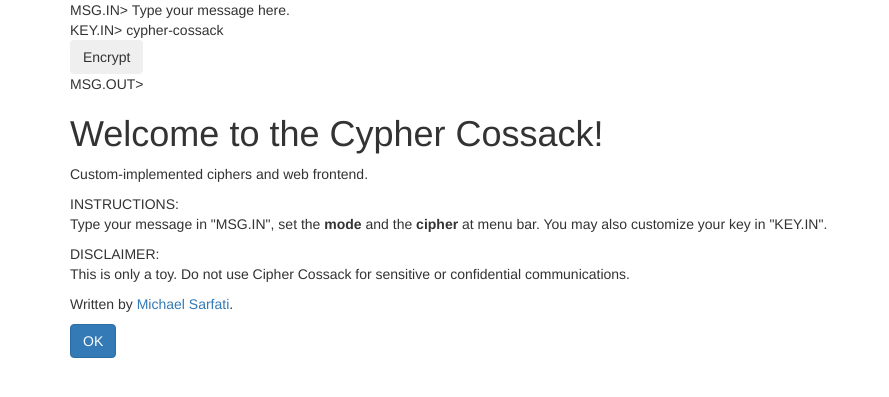
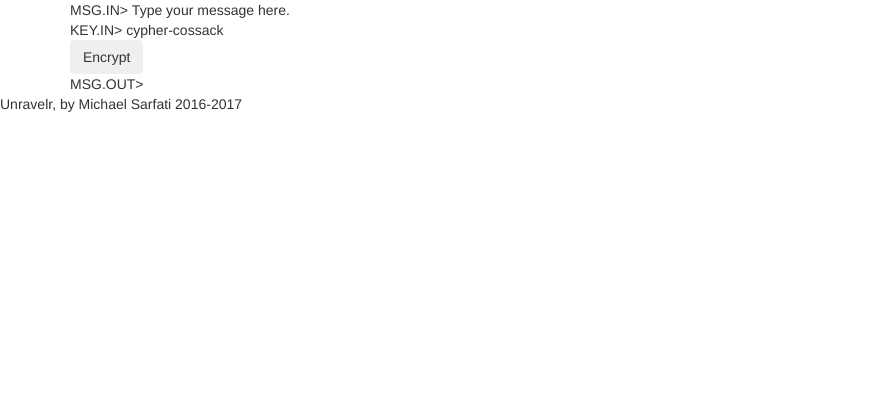
Before and after one commit to msarfati/unravelr, a Python web app: template unravelr/views/frontend/templates/index.html in a window 1280 px wide. Shown: the top 397 px of the page, without its empty margins (0-889 px from the left). Run offline with Jinja, Linux system fonts and the light colour scheme; the template is opened without the code that fills it, so the values that code supplies are empty; some libraries are stand-ins or nearby versions.

Commit message:
base.html -> index.html

```diff
--- a/unravelr/views/frontend/templates/base.html
+++ /dev/null
@@ -1,78 +0,0 @@
-{% extends "bootstrap/base.html" %}
-
-{% block title %} Unravelr {% endblock %}
-
-{% block navbar %}
-<div class="navbar navbar-fixed-top">
-  <!-- ... -->
-</div>
-{% endblock %}
-
-{% block content %}
-    <div class="container">
-    {% block page_body %}
-    <div class="io-panes">
-        <div class="message-input-container">MSG.IN> <div class="message-input" contenteditable="true" style="display: inline"> Type your message here.</div></div>
-        <div class="key-container">KEY.IN> <div class="key-input" contenteditable="true" style="display: inline">cypher-cossack</div></div>
-        <button class="btn encrypt-decrypt-btn"><div class="encrypt-decrypt-btn-text" style="display: inline">Encrypt</div></button>
-        <div class="system-output-container">MSG.OUT> <div class="system-output" contenteditable="true" style="display: inline"></div></div>
-    </div>
-      {% endblock %}
-    </div>
-
-    <script src="http://code.jquery.com/jquery.js"></script>
-    <script src="{{ url_for('frontend.static', filename='js/bootstrap.min.js') }}"></script>
-{% endblock %}
-
-{% block scripts %}
-    <script type="text/javascript">
-    // Handles the cipher type
-    var cipher = "rc4";
-    $('a[href="#rc4"]').click(function(){
-      var cipher = "rc4";
-      $(".current-cipher").html('RC4');
-    });
-    // $('a[href="#tea"]').click(function(){
-    //   var cipher = "tea";
-    //   $(".current-cipher").html('TEA');
-    // });
-
-    // Handles the Mode
-    var mode = "encrypt";
-    $('a[href="#mode"]').click(function(){
-      if (mode == "decrypt") {
-        mode = "encrypt";
-        $('a[href="#mode"]').html('Mode: Plaintext-to-Ciphertext');
-        $(".encrypt-decrypt-btn-text").html('Encrypt');
-      } else if (mode == "encrypt") {
-        mode = "decrypt";
-        $('a[href="#mode"]').html('Mode: Ciphertext-to-Plaintext');
-        $(".encrypt-decrypt-btn-text").html('Decrypt');
-      }
-    });
-
-    // Click to delete default text
-    $('div.message-input').one( 'click', function( event ) {
-      $('div.message-input').html("")
-    });
-
-    // CIPHERS menu
-    // Encrypt & Decrypt functionality for RC4
-    $('.encrypt-decrypt-btn').on( 'click', function( event ) {
-      $.post(
-        "/api/ciphers/" + cipher + "/" + mode,
-        {key: $("div.key-input").text().trim(), message: $("div.message-input").text().trim()},
-        function(data, status) {
-          if (mode == "encrypt") {
-            var result = data["ciphertext"];
-          } else if (mode == "decrypt") {
-            var result = data["plaintext"];
-          }
-          // console.log(data['plaintext']);
-          $('div.system-output').html(result);
-        });
-    });
-
-    </script>
-{% endblock %}
-</html>
--- a/unravelr/views/frontend/templates/index.html
+++ b/unravelr/views/frontend/templates/index.html
@@ -1,24 +1,79 @@
-{% extends "base.html" %}
+{% extends "bootstrap/base.html" %}
 
-{% block page_body %}
-    {{ super() }}
+{% block title %} Unravelr {% endblock %}
 
-    <div class="hero-unit about-unit">
-      <h1>Welcome to the Cypher Cossack!</h1>
-      <p>Custom-implemented ciphers and web frontend.</p>
-      <p>INSTRUCTIONS:<br/>Type your message in "MSG.IN", set the <b>mode</b> and the <b>cipher</b> at menu bar. You may also customize your key in "KEY.IN".</p>
-      <p>DISCLAIMER:<br/>This is only a toy. Do not use Cipher Cossack for sensitive or confidential communications.</p>
-      <p>Written by <a href="https://github.com/msarfati/cypher-cossack">Michael Sarfati</a>.</p>
-      <p><a class="btn btn-primary btn-large">OK</a></p>
+{% block navbar %}
+<div class="navbar navbar-fixed-top">
+</div>
+{% endblock %}
+
+{% block content %}
+    <div class="container">
+    {% block page_body %}
+    <div class="io-panes">
+        <div class="message-input-container">MSG.IN> <div class="message-input" contenteditable="true" style="display: inline"> Type your message here.</div></div>
+        <div class="key-container">KEY.IN> <div class="key-input" contenteditable="true" style="display: inline">cypher-cossack</div></div>
+        <button class="btn encrypt-decrypt-btn"><div class="encrypt-decrypt-btn-text" style="display: inline">Encrypt</div></button>
+        <div class="system-output-container">MSG.OUT> <div class="system-output" contenteditable="true" style="display: inline"></div></div>
+    </div>
+      {% endblock %}
     </div>
 
+    <script src="http://code.jquery.com/jquery.js"></script>
+    <script src="{{ url_for('frontend.static', filename='js/bootstrap.min.js') }}"></script>
+
+    <div class="footer">Unravelr, by Michael Sarfati 2016-2017</div>
 {% endblock %}
 
 {% block scripts %}
-    {{ super() }}
     <script type="text/javascript">
-    // $('a[href="#about"]').on('click', function(event) {
-    //     $('.about-unit').dialog();
+    // Handles the cipher type
+    var cipher = "rc4";
+    $('a[href="#rc4"]').click(function(){
+      var cipher = "rc4";
+      $(".current-cipher").html('RC4');
+    });
+    // $('a[href="#tea"]').click(function(){
+    //   var cipher = "tea";
+    //   $(".current-cipher").html('TEA');
     // });
+
+    // Handles the Mode
+    var mode = "encrypt";
+    $('a[href="#mode"]').click(function(){
+      if (mode == "decrypt") {
+        mode = "encrypt";
+        $('a[href="#mode"]').html('Mode: Plaintext-to-Ciphertext');
+        $(".encrypt-decrypt-btn-text").html('Encrypt');
+      } else if (mode == "encrypt") {
+        mode = "decrypt";
+        $('a[href="#mode"]').html('Mode: Ciphertext-to-Plaintext');
+        $(".encrypt-decrypt-btn-text").html('Decrypt');
+      }
+    });
+
+    // Click to delete default text
+    $('div.message-input').one( 'click', function( event ) {
+      $('div.message-input').html("")
+    });
+
+    // CIPHERS menu
+    // Encrypt & Decrypt functionality for RC4
+    $('.encrypt-decrypt-btn').on( 'click', function( event ) {
+      $.post(
+        "/api/ciphers/" + cipher + "/" + mode,
+        {key: $("div.key-input").text().trim(), message: $("div.message-input").text().trim()},
+        function(data, status) {
+          if (mode == "encrypt") {
+            var result = data["ciphertext"];
+          } else if (mode == "decrypt") {
+            var result = data["plaintext"];
+          }
+          // console.log(data['plaintext']);
+          $('div.system-output').html(result);
+        });
+    });
+
     </script>
 {% endblock %}
+</html>
```
